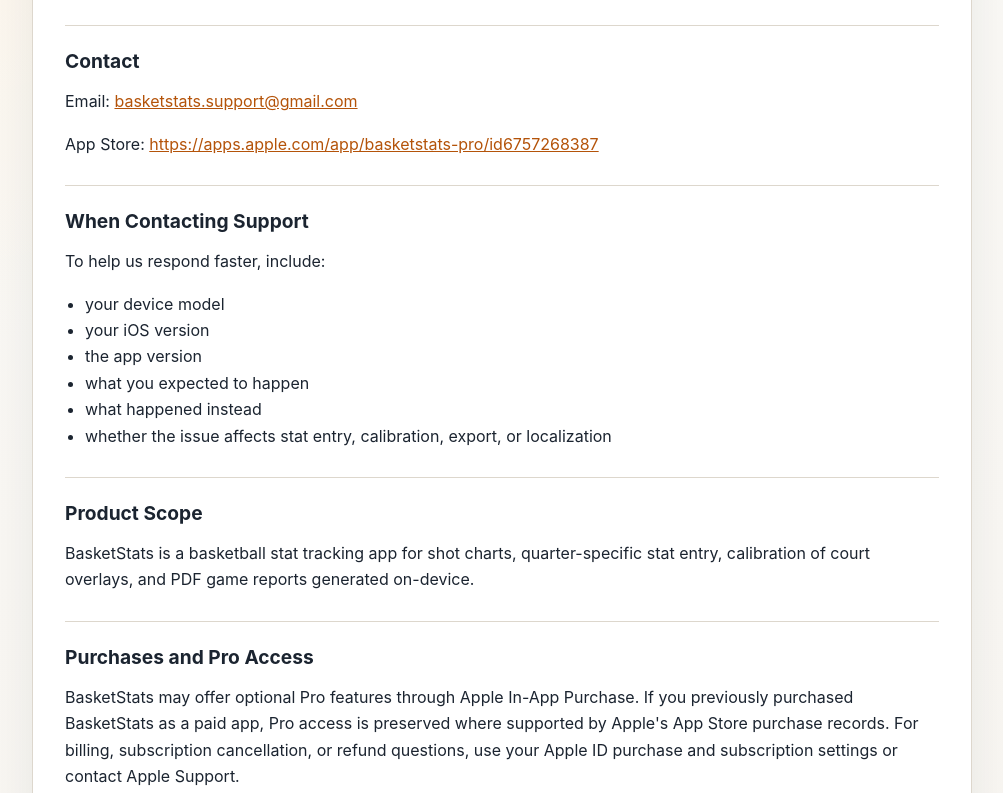
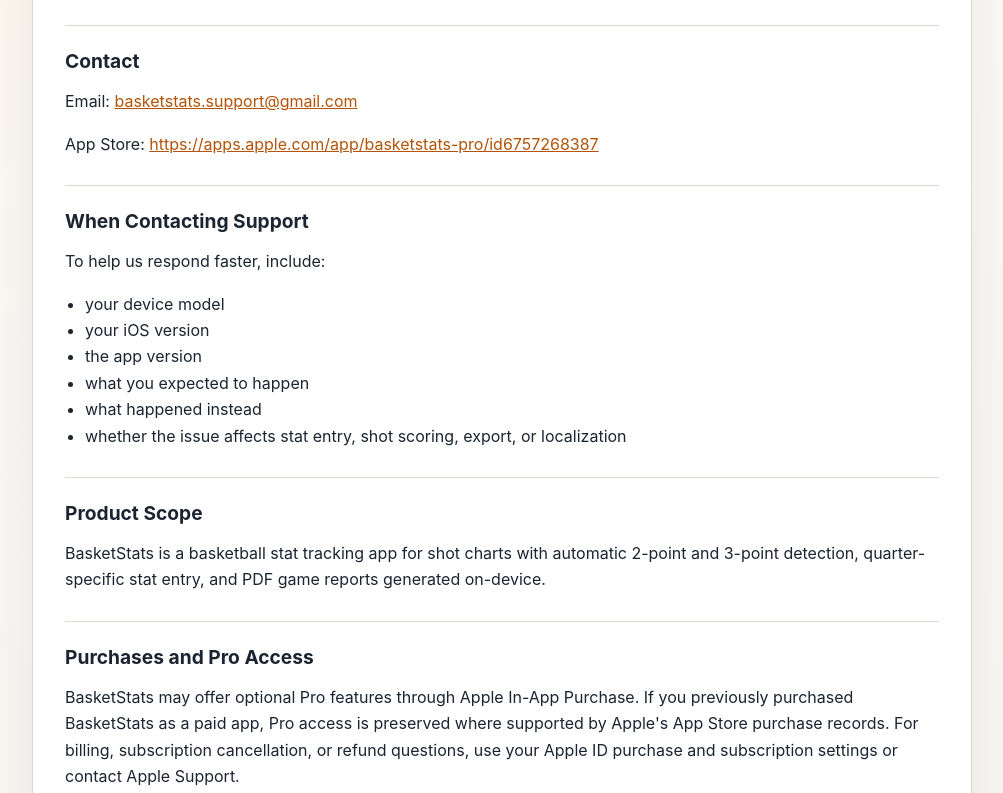
Before and after one commit to client23/BasketStats-support, a plain HTML site: page support.html in a window 1280 px wide. Shown: the part 471-1264 px from the top of the page, without its empty margins (138-1141 px from the left). Drawn offline with Linux system fonts and the light colour scheme.

Commit message:
Update BasketStats support site

```diff
--- a/support.html
+++ b/support.html
@@ -39,11 +39,11 @@
                 <li>the app version</li>
                 <li>what you expected to happen</li>
                 <li>what happened instead</li>
-                <li>whether the issue affects stat entry, calibration, export, or localization</li>
+                <li>whether the issue affects stat entry, shot scoring, export, or localization</li>
             </ul>
 
             <h2>Product Scope</h2>
-            <p>BasketStats is a basketball stat tracking app for shot charts, quarter-specific stat entry, calibration of court overlays, and PDF game reports generated on-device.</p>
+            <p>BasketStats is a basketball stat tracking app for shot charts with automatic 2-point and 3-point detection, quarter-specific stat entry, and PDF game reports generated on-device.</p>
 
             <h2>Purchases and Pro Access</h2>
             <p>BasketStats may offer optional Pro features through Apple In-App Purchase. If you previously purchased BasketStats as a paid app, Pro access is preserved where supported by Apple's App Store purchase records. For billing, subscription cancellation, or refund questions, use your Apple ID purchase and subscription settings or contact Apple Support.</p>
```
Also changed, not shown: privacy-policy.html (+2 -3 lines).
